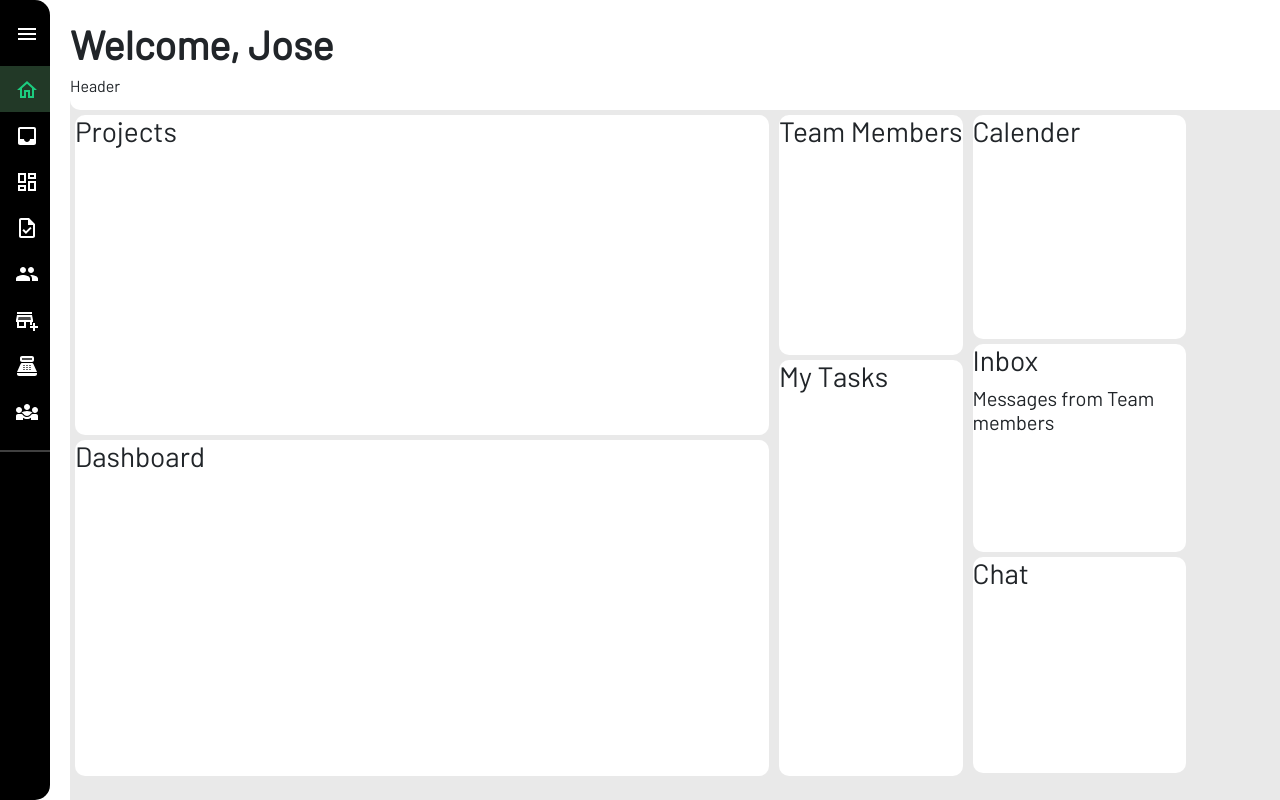
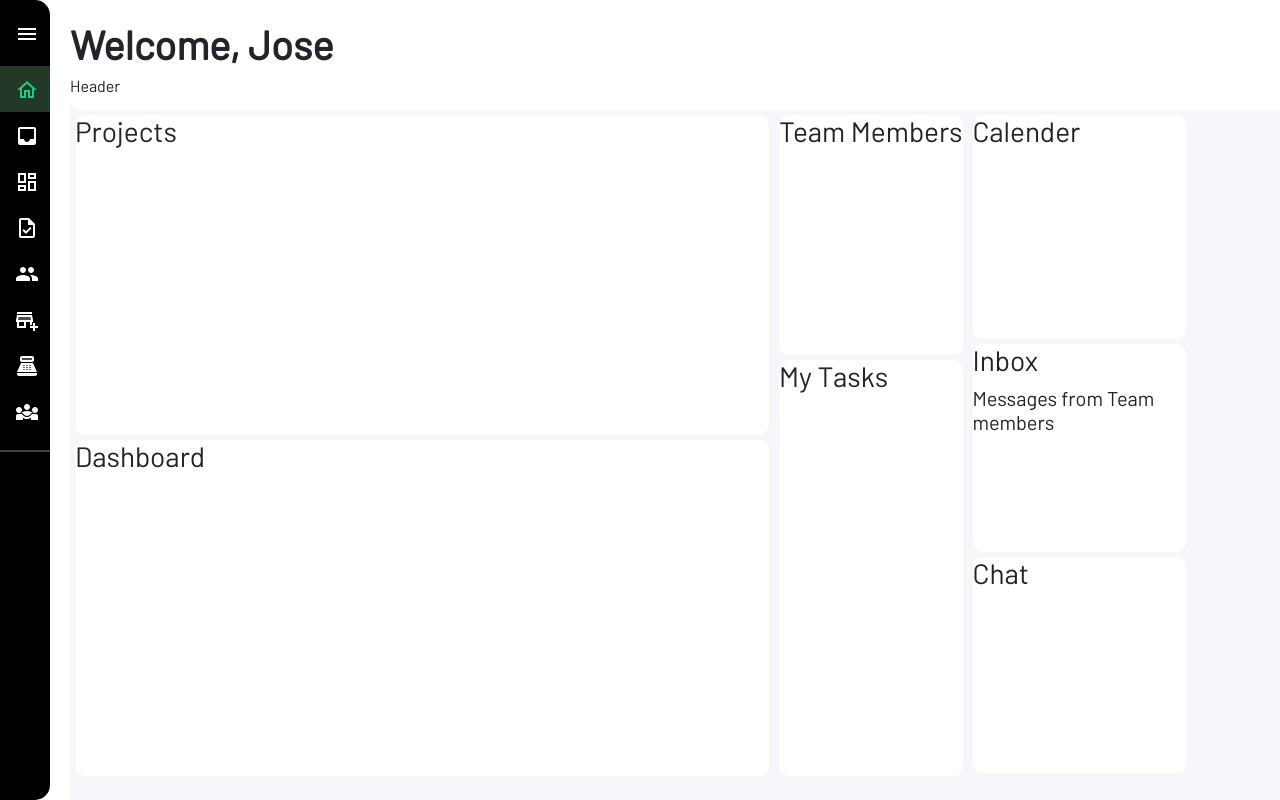
Before and after one commit to gcteamdev/Tasksiary, a React (Create React App) app: page / in a window 1280 px wide. Built offline with nearby package versions, Linux system fonts and the light colour scheme.

Commit message:
improved the background color for pages with components

```diff
--- a/src/components/MainPages/StylePages.css
+++ b/src/components/MainPages/StylePages.css
@@ -1,5 +1,5 @@
 .page{
-    background-color:rgb(233, 233, 233);
+   background:#F6F7FB;
     height:100vh;
    /*  font-family: "Barlow"; */
 }
@@ -18,7 +18,7 @@
     flex-direction: row;
     height:100%;
     width:100vw;
-    background-color:rgb(233, 233, 233);
+    background-color:#F6F7FB;
 
 }
 .container1{
```
Also changed, not shown: src/components/Screens/Login.jsx (+12 -8 lines).
